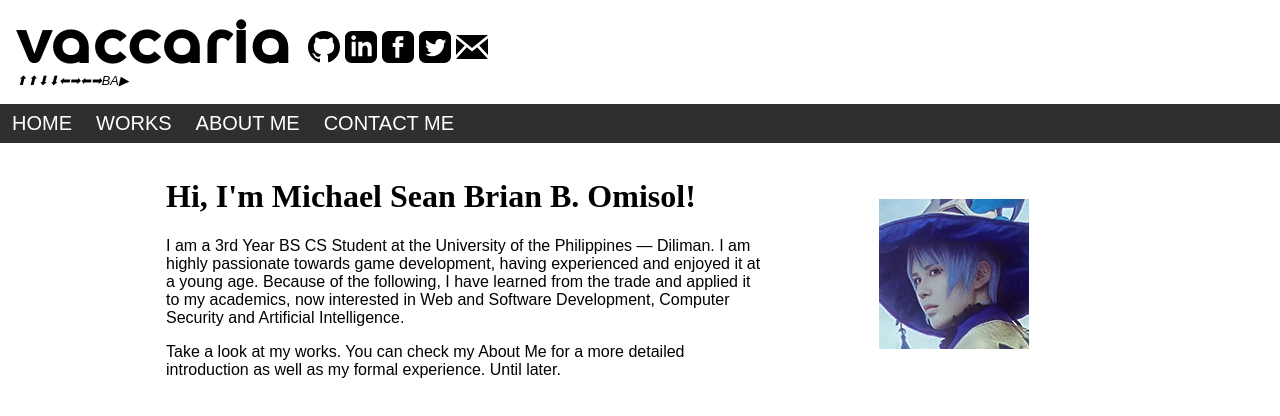
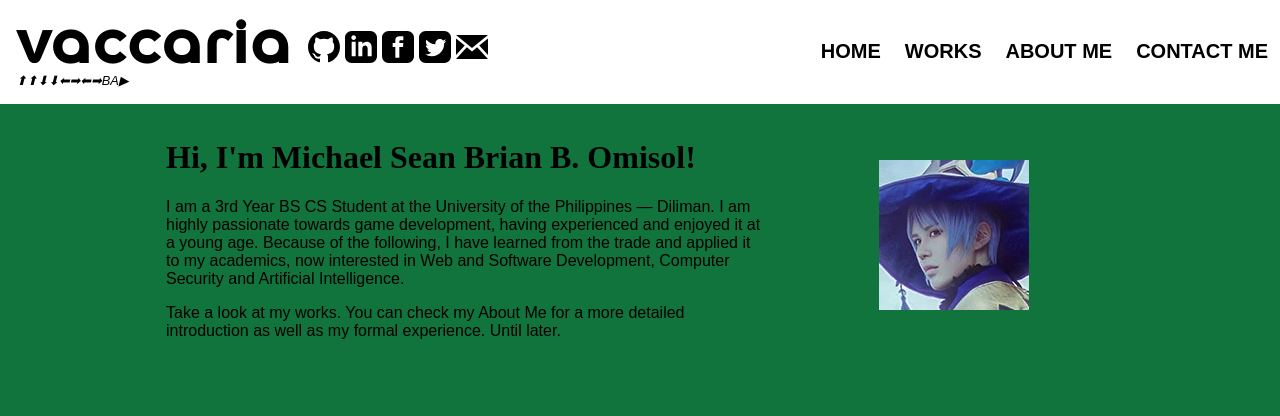
Before and after one commit to FlamingHerb/NewWebsite, a SvelteKit app: page / in a window 1280 px wide. Shown: the top 416 px of the page. Built offline with nearby package versions, Linux system fonts and the light colour scheme.

Commit message:
:lipstick: Redid navbar.

```diff
--- a/src/routes/+layout.svelte
+++ b/src/routes/+layout.svelte
@@ -16,8 +16,9 @@
 </script>
 
 <svelte:window bind:innerWidth />
+<div class="local-header">
 
-<div class="header">
+  <div class="header" style="max-width: 50%">
     <div id="tophead">
       <div id="leftside">
         <span id="placeholder">
@@ -40,7 +41,7 @@
     </div>
     <!-- <img id="logo" src="/images/fa.webp" alt="segs"> -->
   </div>
-<div class="nav">
+  <div class="nav" style="max-width: 50%">
     <a class="{$page.route.id === '/' ? 'current' : ''}" href="/">HOME</a>
     <a class="{$page.route.id === '/works' ? 'current' : ''}" href="/works">WORKS</a>
     <!-- <a class="{$page.route.id === '/blog' ? 'current' : ''}" href="/blog">BLOG</a> -->
@@ -48,6 +49,7 @@
     <a class="{$page.route.id === '/contact' ? 'current' : ''}" href="/contact">CONTACT ME</a>
   </div>
 
+</div>
 <slot />
 
 <style lang="scss">
@@ -56,26 +58,39 @@
 
   /* Local Styles */
 
+  .local-header {
+    display: flex;
+    align-items: center;
+    overflow: hidden;
+    background-color: #ffffff;
+    margin: auto;
+    justify-content: space-between;
+
+    //border: 2px solid #303030;
+    //border-top: 0;
+
+    //padding-bottom: 2em;
+  }
+
   .header {
     display: flex;
     align-items: center;
     overflow: hidden;
     //background-color: #ffffff;
-    margin: auto;
+    //margin: auto;
 
     //border: 2px solid #303030;
     //border-top: 0;
-    justify-content: space-between;
     padding-bottom: 0;
   }
 
   .nav {
     display: flex;
     align-items: center;
-    background-color: #2f2f2f;
+    //background-color: #2f2f2f;
     //max-width: 976px;
     padding: 8px 0;
-    margin: auto;
+    //margin: auto;
 
     border-top: 0;
     border-bottom: 0;
@@ -84,8 +99,9 @@
       text-align: center;
       @include font-size(1.25rem);
       font-family: Arial, Helvetica, sans-serif;
+      font-weight: bold;
       text-decoration: none;
-      color: #ffffff;
+      color: #000000;
       padding: 0 0.6em;
 
       &:hover{
--- a/src/variables.scss
+++ b/src/variables.scss
@@ -1,6 +1,7 @@
 /* Variables and mixins declared here will be available in all other SCSS files */
 @import "../node_modules/rfs/scss";
   /* Global Styles */
+
   :global(p) {
     @include font-size(1rem);
     font-family: Arial, Helvetica, sans-serif;
@@ -78,9 +79,10 @@
 }
 
 :global(body) {
-  //overflow: hidden; /* Hide scrollbars */
+  //overflow: visible; /* Hide scrollbars */
   //background: url('/images/3D_Koleksi_foto38_gradient.webp') repeat-x scroll 0 0 #1B2C4A;
   margin: 0;
+  background-color: #10743c;
 }
 @keyframes move {
   100% {
```
Lines whose indentation alone changed are shown as unchanged.
